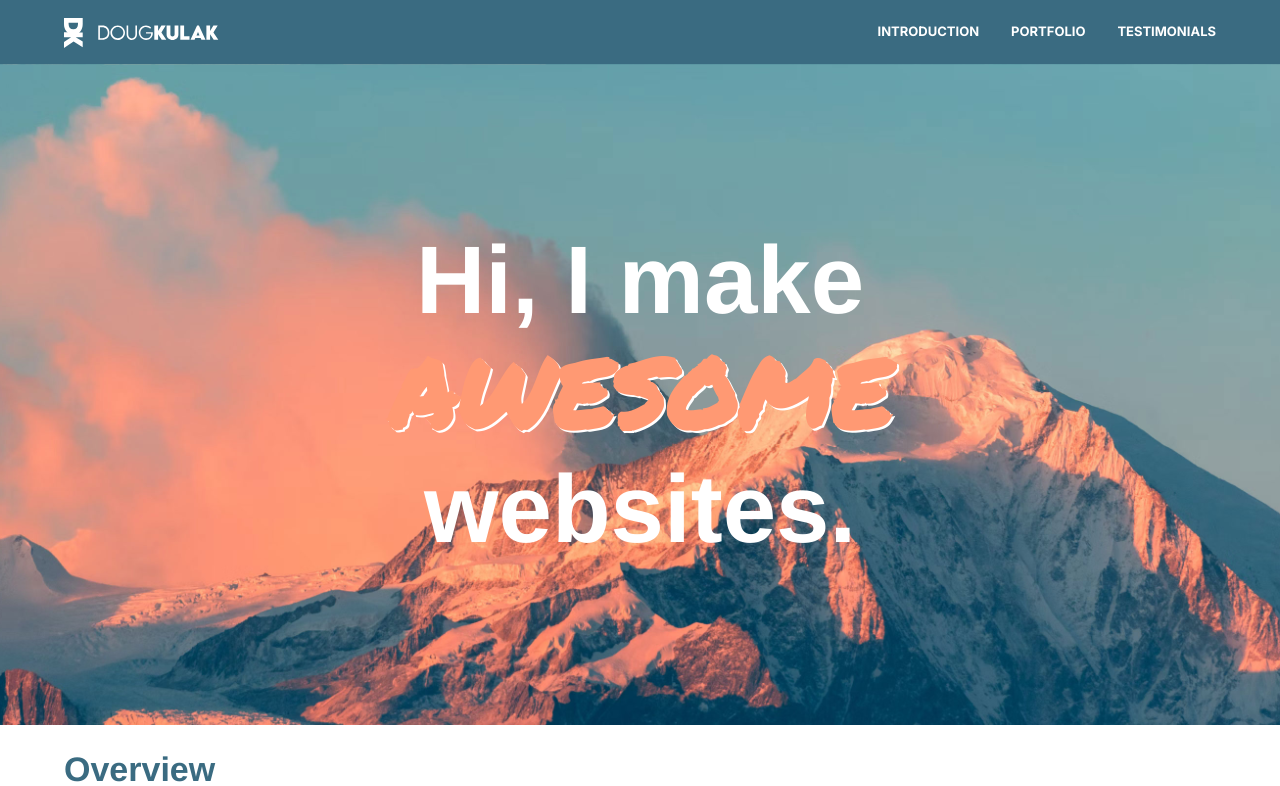
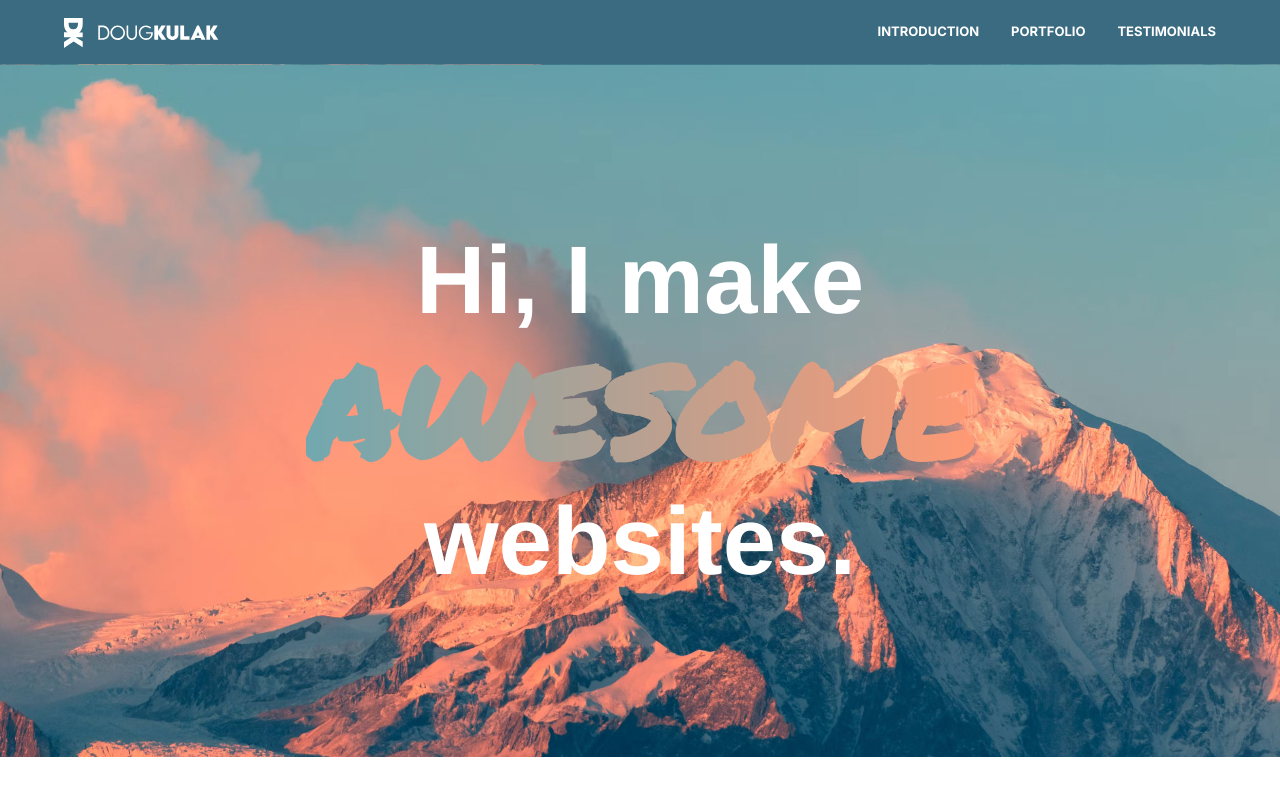
Before and after one commit to dougkulak/dougkulak-com, a React (Create React App) app: page / in a window 1280 px wide. Shown: the top 786 px of the page. Built offline with nearby package versions, Linux system fonts and the light colour scheme; a web font is replaced by a local one.

Commit message:
feat: hero gradient

```diff
--- a/src/components/Hero.js
+++ b/src/components/Hero.js
@@ -1,7 +1,17 @@
 import React from "react";
-import { Box, Container, Typography } from "@mui/material";
+import {
+  Box,
+  Container,
+  Typography,
+  useMediaQuery,
+  useTheme,
+} from "@mui/material";
 
 export function Hero() {
+  const theme = useTheme();
+  const isTablet = useMediaQuery(theme.breakpoints.down("md"));
+  const isMobile = useMediaQuery(theme.breakpoints.down("sm"));
+
   return (
     <>
       <Box
@@ -24,8 +34,10 @@ export function Hero() {
             <span
               style={{
                 fontFamily: "Permanent Marker",
-                color: "#ff9973",
-                textShadow: "2px 2px 0px #FFFFFF",
+                color: "transparent",
+                background: "linear-gradient(to right, #71a8af, #ff9973)",
+                webkitBackgroundClip: "text",
+                fontSize: isMobile ? "3rem" : isTablet ? "6rem" : "8rem",
               }}
             >
               AWESOME
```
